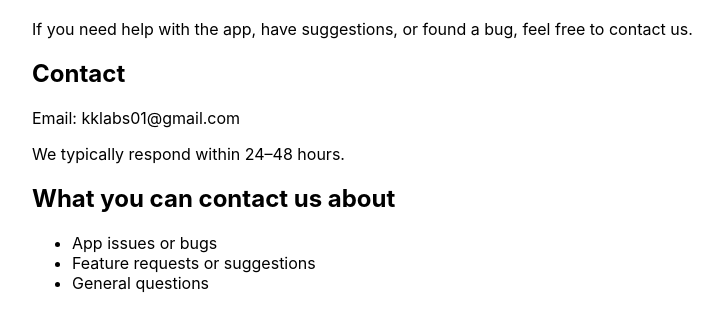
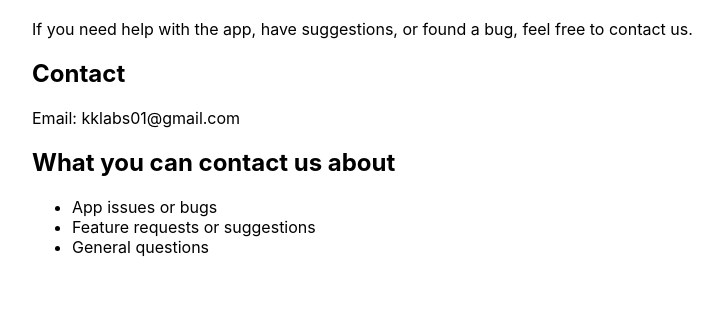
Before and after one commit to kklabs-devhub/travel-documents-organizer, a plain HTML site: page support.html in a window 1280 px wide. Shown: the part 103-434 px from the top of the page, without its empty margins (208-927 px from the left). Drawn offline with Linux system fonts and the light colour scheme.

Commit message:
Update support.html

```diff
--- a/support.html
+++ b/support.html
@@ -16,7 +16,7 @@
   <h2>Contact</h2>
   <p>Email: kklabs01@gmail.com</p>
 
-  <p>We typically respond within 24–48 hours.</p>
+
   <h2>What you can contact us about</h2>
 <p>
 <ul>
```
